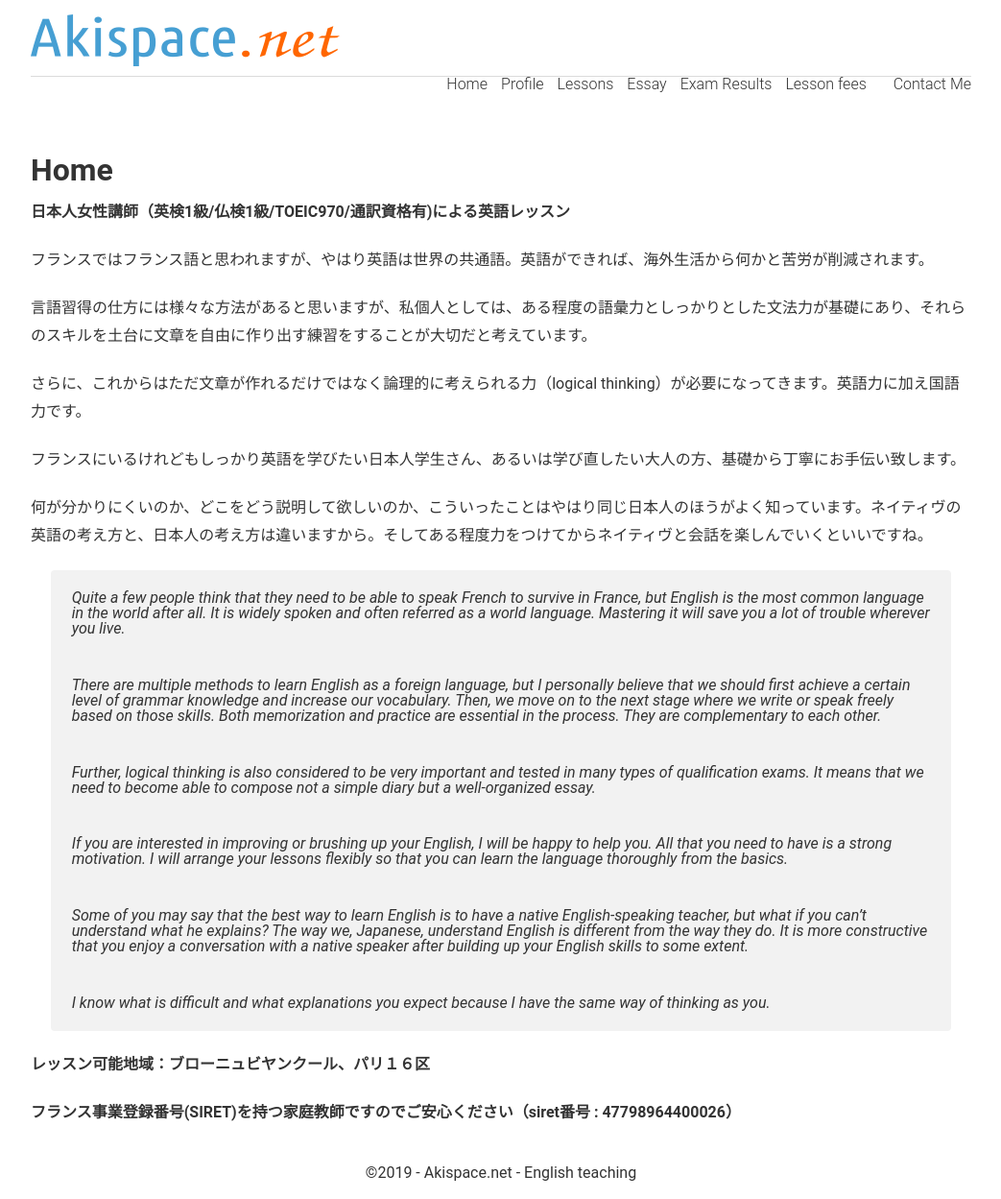
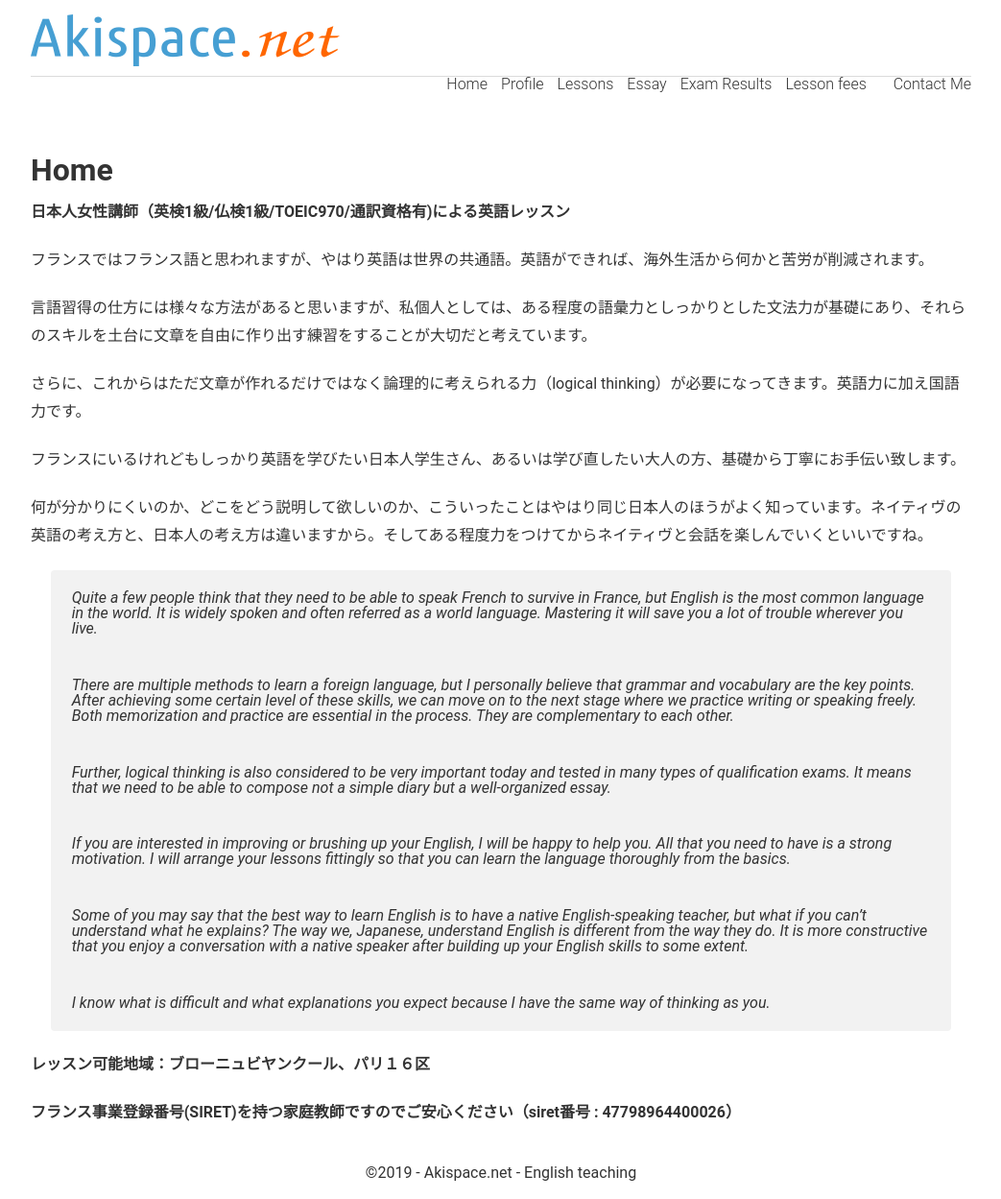
Before and after one commit to phocean/akispace, a Jekyll site: the page built from 00_index.md, in a window 1280 px wide. Shown: the whole page at 96% size, without its empty margins (118-1161 px from the left). Built offline with Jekyll 4.4.1, drawn with Linux system fonts in a browser that asks for light colours.

Commit message:
Update 00_index.md
some phrases changed

```diff
--- a/00_index.md
+++ b/00_index.md
@@ -21,13 +21,13 @@ permalink: index.html
 
 何が分かりにくいのか、どこをどう説明して欲しいのか、こういったことはやはり同じ日本人のほうがよく知っています。ネイティヴの英語の考え方と、日本人の考え方は違いますから。そしてある程度力をつけてからネイティヴと会話を楽しんでいくといいですね。
 
-> Quite a few people think that they need to be able to speak French to survive in France, but English is the most common language in the world after all. It is widely spoken and often referred as a world language. Mastering it will save you a lot of trouble wherever you live.
+> Quite a few people think that they need to be able to speak French to survive in France, but English is the most common language in the world. It is widely spoken and often referred as a world language. Mastering it will save you a lot of trouble wherever you live.
 >
-> There are multiple methods to learn English as a foreign language, but I personally believe that we should first achieve a certain level of grammar knowledge and increase our vocabulary. Then, we move on to the next stage where we write or speak freely based on those skills. Both memorization and practice are essential in the process. They are complementary to each other.
+> There are multiple methods to learn a foreign language, but I personally believe that grammar and vocabulary are the key points. After achieving some certain level of these skills, we can move on to the next stage where we practice writing or speaking freely. Both memorization and practice are essential in the process. They are complementary to each other.
 >
-> Further, logical thinking is also considered to be very important and tested in many types of qualification exams. It means that we need to become able to compose not a simple diary but a well-organized essay.
+> Further, logical thinking is also considered to be very important today and tested in many types of qualification exams. It means that we need to be able to compose not a simple diary but a well-organized essay.
 >
-> If you are interested in improving or brushing up your English, I will be happy to help you. All that you need to have is a strong motivation. I will arrange your lessons flexibly so that you can learn the language thoroughly from the basics.
+> If you are interested in improving or brushing up your English, I will be happy to help you. All that you need to have is a strong motivation. I will arrange your lessons fittingly so that you can learn the language thoroughly from the basics.
 >
 > Some of you may say that the best way to learn English is to have a native English-speaking teacher, but what if you can’t understand what he explains? The way we, Japanese, understand English is different from the way they do. It is more constructive that you enjoy a conversation with a native speaker after building up your English skills to some extent.
 >
```
